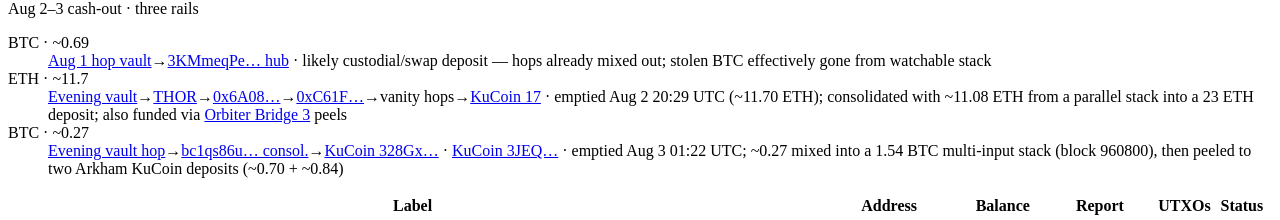
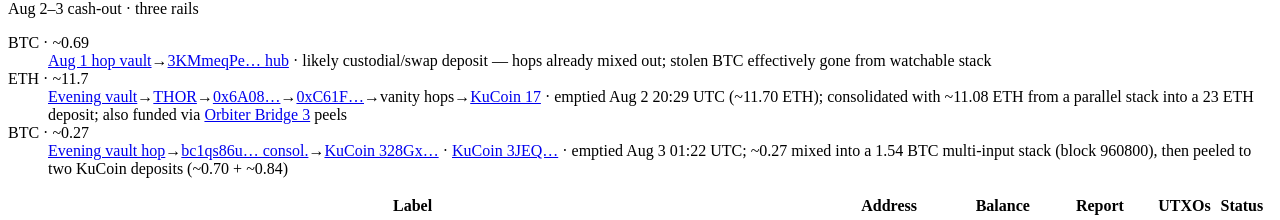
Before and after one commit to SamSamskies/coldcard-hack-tracker, a React (Vite) app: page / in a window 1280 px wide. Shown: the part 4412-4632 px from the top of the page. Built offline with nearby package versions, Linux system fonts and the light colour scheme; no server answers; the HTML template or start-up script is replaced by a standard one.

Commit message:
fix: clarify deposit references in cash-out flow
- Updated text in the cash-out flow to specify "KuCoin deposits" instead of "Arkham KuCoin deposits" for improved clarity.

```diff
--- a/src/components/AddressList.tsx
+++ b/src/components/AddressList.tsx
@@ -587,8 +587,8 @@ function EveningCashoutFlow() {
             <span className="cashout-note">
               {' '}
               · emptied Aug 3 01:22 UTC; ~0.27 mixed into a 1.54 BTC multi-input
-              stack (block 960800), then peeled to two Arkham KuCoin deposits
-              (~0.70 + ~0.84)
+              stack (block 960800), then peeled to two KuCoin deposits (~0.70 +
+              ~0.84)
             </span>
           </dd>
         </div>
```
